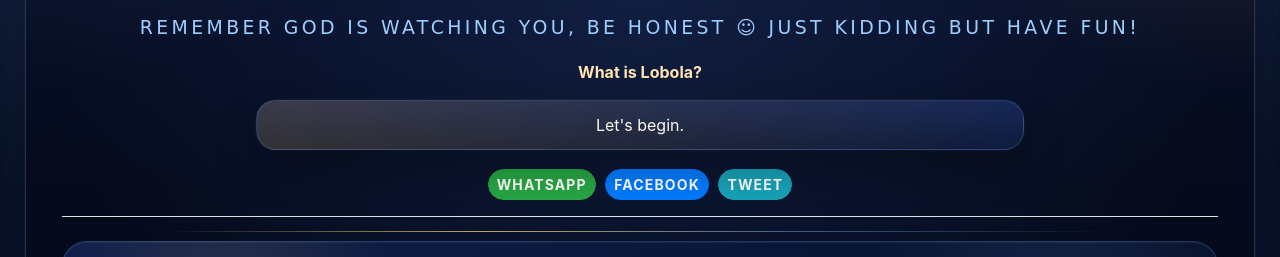
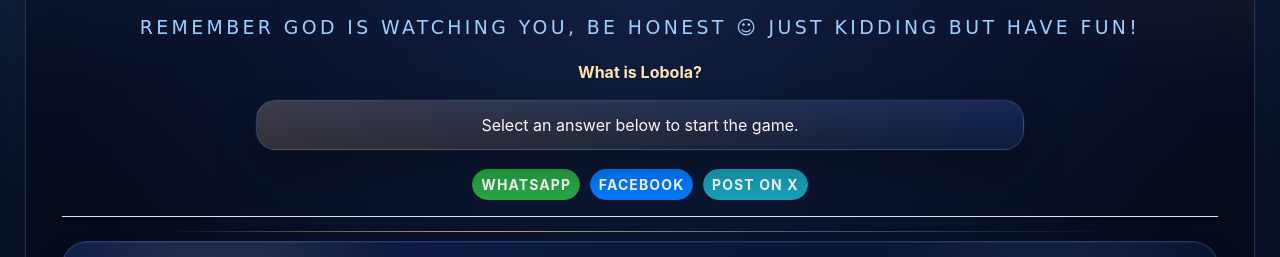
Before and after one commit to stoan/lobola-calculator, a plain HTML site: page index.html in a window 1280 px wide. Shown: the part 379-636 px from the top of the page. Drawn offline with Linux system fonts and the light colour scheme; a web font is replaced by a local one.

Commit message:
Update Tweeter Share

```diff
--- a/index.html
+++ b/index.html
@@ -31,13 +31,21 @@
             <p><a href="https://en.wikipedia.org/wiki/Lobolo" target="_blank" rel="noopener">What is Lobola?</a></p>
 
             <div class="alert alert-info" role="status" aria-live="polite" aria-atomic="true" id="messageInfoDialog">
-              Let&#39;s begin.
+              Select an answer below to start the game.
             </div>
 
             <div class="share-links">
               <a href="https://wa.me/?text=Check%20out%20the%20Lobola%20Calculator!" target="_blank" rel="noopener" class="btn btn-sm btn-success">WhatsApp</a>
               <a href="https://www.facebook.com/sharer/sharer.php?u=http://www.lobolo.co.za" target="_blank" rel="noopener" class="btn btn-sm btn-primary">Facebook</a>
-              <a href="https://twitter.com/intent/tweet?url=http://www.lobolo.co.za&text=Check%20out%20the%20Lobola%20Calculator!" target="_blank" rel="noopener" class="btn btn-sm btn-info">Tweet</a>
+              <a
+                      href="https://twitter.com/intent/tweet?text=Check%20out%20the%20Lobola%20Calculator!&url=https%3A%2F%2Fwww.lobolo.co.za%2F"
+                      target="_blank"
+                      rel="noopener noreferrer"
+                      class="btn btn-sm btn-info"
+                      aria-label="Post on X"
+              >
+                Post on X
+              </a>
             </div>
           </div>
 
```
